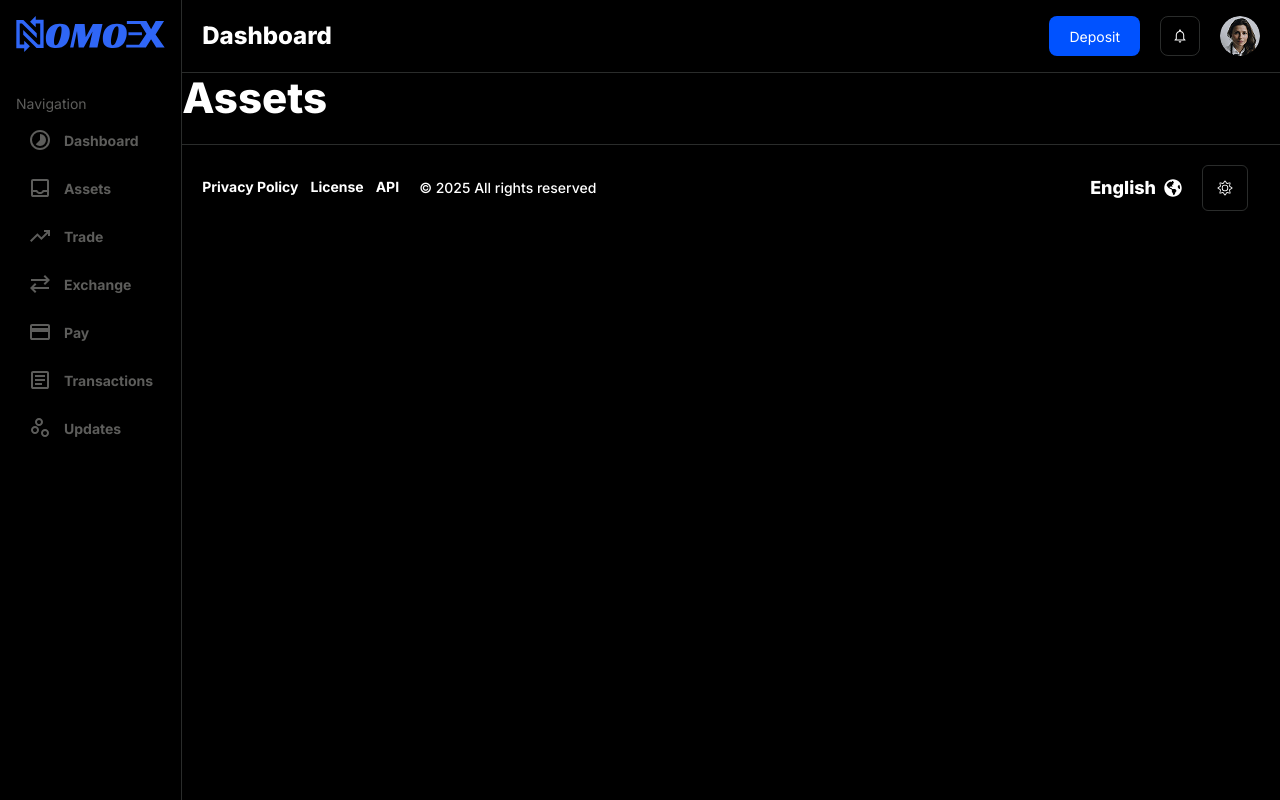
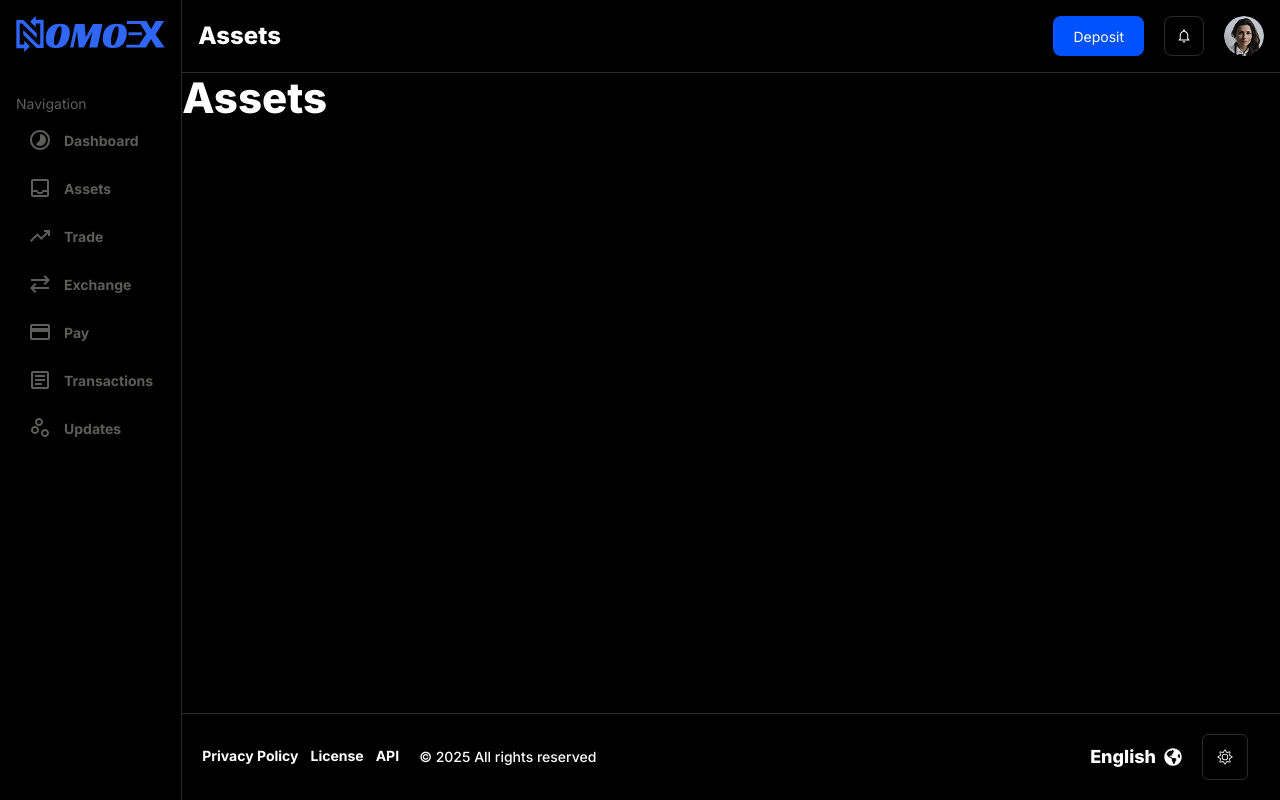
Before and after one commit to Iamkaran8/Smar_Nomoex_2.0, a React (Vite) app: page /assets in a window 1280 px wide. Built offline with nearby package versions, Linux system fonts and the light colour scheme.

Commit message:
Folder structure changed

```diff
--- a/src/components/Common/Layout/HeaderNav.tsx
+++ b/src/components/Common/Layout/HeaderNav.tsx
@@ -1,13 +1,13 @@
 import { IoMdNotificationsOutline } from "react-icons/io";
 import ProfileImg from "../../../assets//Dummy_images/profile_pic.png";
 
-export const HeaderNav = () => {
+export const HeaderNav = ({ title }: { title: string }) => {
   return (
     <>
-      <div className="border-[0px] md:border-b-[1px]  border-b-Soft_Gray cont flex justify-between py-4 dark:border-Soft_Gray_20">
+      <div className="border-[0px] md:border-b-[1px] sticky top-0 border-b-Soft_Gray flex justify-between p-4 dark:border-Soft_Gray_20 bg-white dark:bg-black">
         <div className=" flex items-center">
           <h2 className="text-[24px] mb-0 hidden md:block lg:block">
-            Dashboard
+            {title}
           </h2>
         </div>
         <div className="flex gap-5">
--- a/src/components/Common/Layout/Layout.tsx
+++ b/src/components/Common/Layout/Layout.tsx
@@ -5,29 +5,28 @@ import { SideNavbar } from "./SideNavbar";
 
 interface LayOutProps {
   dynamic: ReactNode;
+  title: string
 }
-
-export const LayOut = ({ dynamic }: LayOutProps) => {
+export const LayOut = ({ dynamic, title }: LayOutProps) => {
   return (
-    <>
-      <div className="bg-white dark:bg-black text-black dark:text-white flex flex-col md:flex-row">
+    <div className="bg-white dark:bg-black text-black dark:text-white flex flex-col md:flex-row min-h-screen">
       {/* Side Navbar */}
       <div className="w-[24%] hidden md:block xl:w-[250px] border-r-[1px] border-r-Soft_Gray dark:border-Soft_Gray_20">
         <SideNavbar />
       </div>
 
       {/* Main Content */}
-        <div className="w-full md:w-[76%] lg:w-[85%] xl:w-[1720px]">
-          <HeaderNav />
+      <div className="w-full md:w-[76%] lg:w-[85%] xl:w-[1720px] flex flex-col">
+        <HeaderNav title={title} />
 
-          {dynamic}
+        {/* Content Wrapper - Pushes Footer Down */}
+        <div className="flex-grow">{dynamic}</div>
 
-          {/* Footer */}
-          <div className="mt-3">
+        {/* Sticky Footer */}
+        <div className="mt-auto">
           <CopyRight />
         </div>
       </div>
     </div>
-    </>
   );
 };
--- a/src/components/Dashboard/Assets/Page.tsx
+++ /dev/null
@@ -1,15 +0,0 @@
-import { LayOut } from "../../Common/Layout/Layout"
-
-const CurrentPage = () =>{
-    return(
-        <>
-         <h1>Assets</h1>
-        </>
-    )
-}
-
-export const AssetsPage = () =>{
-    return(
-        <LayOut dynamic={<CurrentPage/>}/>
-    )
-}
--- a/src/components/Dashboard/Dashboard/Page.tsx
+++ /dev/null
@@ -1,57 +0,0 @@
-import { BuySell } from "./BuySell";
-import { LatestTransaction } from "./LatestTransaction";
-import { TopStories } from "../TopStories";
-import { TotalBalence } from "./TotalBalence";
-import { TrendingAssets } from "../TrendingAssets";
-import { WatchLists } from "./WatchLists";
-import { YourPortfolio } from "./YourPortfolio";
-import { LayOut } from "../../Common/Layout/Layout";
-
-const CurrentPage = () => {
-  return (
-    <>
-      {/* Total Balance Section */}
-      <div className="p-5">
-        <TotalBalence />
-      </div>
-
-      {/* Watchlists and Buy/Sell */}
-      <div className="flex flex-col md:flex-row p-5 gap-5">
-        <div className="w-full md:w-[70%]">
-          <WatchLists />
-        </div>
-        <div className="w-full md:w-[30%]">
-          <BuySell />
-        </div>
-      </div>
-
-      {/* Portfolio and Latest Transactions */}
-      <div className="flex flex-col lg:flex-row gap-5 p-5">
-        <div className="w-full md:w-[50%]">
-          <YourPortfolio />
-        </div>
-        <div className="w-full md:w-[50%]">
-          <LatestTransaction />
-        </div>
-      </div>
-
-      {/* Top Stories and Trending Assets */}
-      <div className="flex flex-col lg:flex-row p-5 gap-5">
-        <div className="w-full lg:w-[70%]">
-          <TopStories />
-        </div>
-        <div className="w-full lg:w-[30%] mt-3 md:mt-0">
-          <TrendingAssets />
-        </div>
-      </div>
-    </>
-  );
-};
-
-export const DashboardPage = () => {
-  return (
-    <>
-      <LayOut dynamic={<CurrentPage />} />
-    </>
-  );
-};
--- a/src/components/Dashboard/Dashboard/WatchListCard.tsx
+++ b/src/components/Dashboard/Dashboard/WatchListCard.tsx
@@ -1,5 +1,5 @@
 
-import { useEffect, useState } from "react";
+import { useState } from "react";
 // import { Pagination } from "./Pagination";
 import Eth from "../../../assets/Dummy_images/Ethereum.svg"
 import SOL from "../../../assets/Dummy_images/Solana.svg";
--- a/src/pages/Assets.tsx
+++ b/src/pages/Assets.tsx
@@ -1,9 +1,15 @@
-import { AssetsPage } from "../components/Dashboard/Assets/Page"
+import { LayOut } from "../components/Common/Layout/Layout"
+
+const CurrentPage = () =>{
+    return(
+        <>
+         <h1>Assets</h1>
+        </>
+    )
+}
 
 export const Assets = () =>{
     return(
-        <>
-        <AssetsPage/>
-        </>
+        <LayOut dynamic={<CurrentPage/>} title="Assets"/>
     )
 }
--- a/src/pages/Dashboard.tsx
+++ b/src/pages/Dashboard.tsx
@@ -1,9 +1,57 @@
-import { DashboardPage } from "../components/Dashboard/Dashboard/Page"
+import { LayOut } from "../components/Common/Layout/Layout";
+import { BuySell } from "../components/Dashboard/Dashboard/BuySell";
+import { LatestTransaction } from "../components/Dashboard/Dashboard/LatestTransaction";
+import { TotalBalence } from "../components/Dashboard/Dashboard/TotalBalence";
+import { WatchLists } from "../components/Dashboard/Dashboard/WatchLists";
+import { YourPortfolio } from "../components/Dashboard/Dashboard/YourPortfolio";
+import { TopStories } from "../components/Dashboard/TopStories";
+import { TrendingAssets } from "../components/Dashboard/TrendingAssets";
 
-export const DashBorad = ()=>{
-    return(
-        <>
-        <DashboardPage/>
-        </>
-    )
-}
+const CurrentPage = () => {
+  return (
+    <>
+      {/* Total Balance Section */}
+      <div className="p-5">
+        <TotalBalence />
+      </div>
+
+      {/* Watchlists and Buy/Sell */}
+      <div className="flex flex-col md:flex-row p-5 gap-5">
+        <div className="w-full md:w-[70%]">
+          <WatchLists />
+        </div>
+        <div className="w-full md:w-[30%]">
+          <BuySell />
+        </div>
+      </div>
+
+      {/* Portfolio and Latest Transactions */}
+      <div className="flex flex-col lg:flex-row gap-5 p-5">
+        <div className="w-full md:w-[50%]">
+          <YourPortfolio />
+        </div>
+        <div className="w-full md:w-[50%]">
+          <LatestTransaction />
+        </div>
+      </div>
+
+      {/* Top Stories and Trending Assets */}
+      <div className="flex flex-col lg:flex-row p-5 gap-5">
+        <div className="w-full lg:w-[70%]">
+          <TopStories />
+        </div>
+        <div className="w-full lg:w-[30%] mt-3 md:mt-0">
+          <TrendingAssets />
+        </div>
+      </div>
+    </>
+  );
+};
+
+export const Dashboard = () => {
+  return (
+    <>
+      <LayOut dynamic={<CurrentPage />} title="Dashboard"/>
+    </>
+  );
+};
--- a/src/routes/Routing.tsx
+++ b/src/routes/Routing.tsx
@@ -4,7 +4,7 @@ import { NotFound } from "../pages/NotFound";
 import { Signin } from "../pages/AuthPages/SignIn";
 import { ForgetPassword } from "../pages/AuthPages/ForgetPassword";
 import { SignUp } from "../pages/AuthPages/SignUp";
-import { DashBorad } from "../pages/Dashboard";
+import { Dashboard } from "../pages/Dashboard";
 import { Assets } from "../pages/Assets";
 
 
@@ -16,7 +16,7 @@ export const Routing = () => {
         <Route path="signup" element={<SignUp />} />
         <Route path="signin" element={<Signin />} />
         <Route path="forget-password" element={<ForgetPassword />} />
-        <Route path="dashboard" element={<DashBorad/>}/>
+        <Route path="dashboard" element={<Dashboard/>}/>
         <Route path="assets" element={<Assets/>}/>
         <Route path="*" element={<NotFound />} />
       </Routes>
```
Lines whose indentation alone changed are shown as unchanged.
